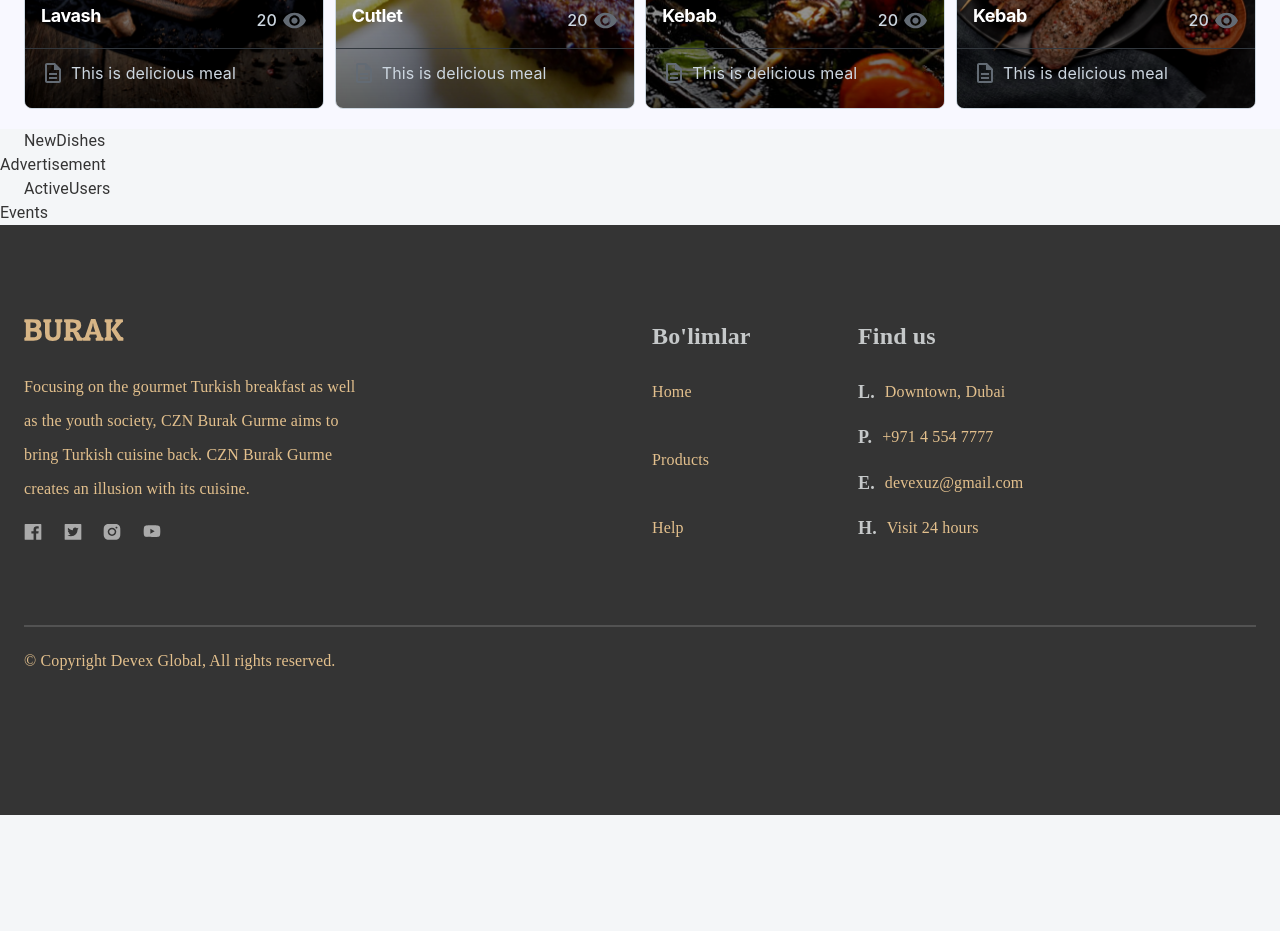
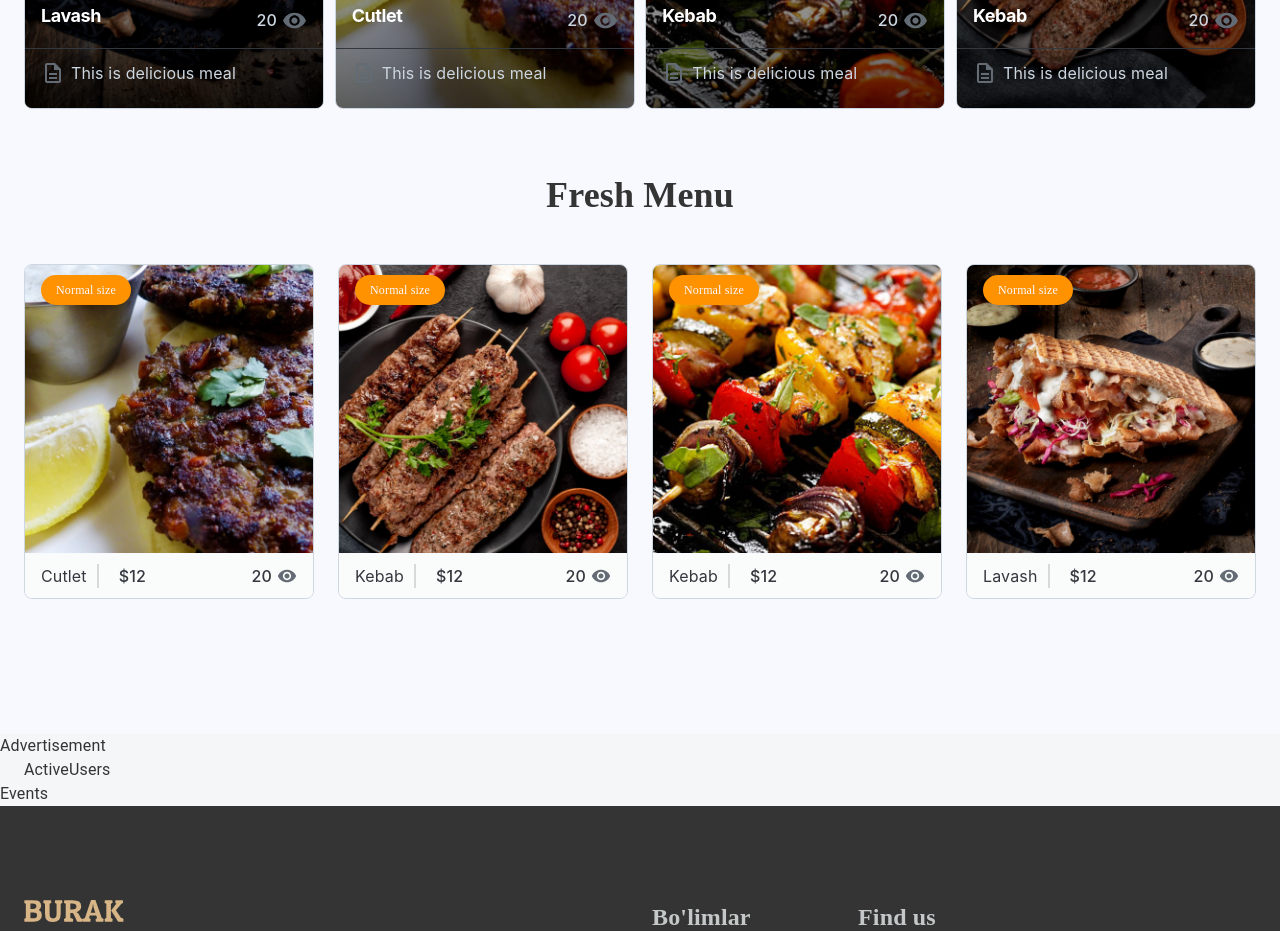
Before and after one commit to Shukurulloo/elora-react, a React (Create React App) app: page / in a window 1280 px wide. Shown: the part 1460-2391 px from the top of the page. Before the commit the page ends 2275 px from the top, so only its background shows below. Built offline with nearby package versions, Linux system fonts and the light colour scheme.

Commit message:
feat: develop newDishes sectional component

```diff
--- a/src/app/components/divider/index.tsx
+++ b/src/app/components/divider/index.tsx
@@ -5,6 +5,7 @@ export interface IDividerProps {
 	width?: string;
 	height?: string;
 	bg?: string;
+	mg?: string
 }
 
 const DividerComponent = styled.span<IDividerProps>`
@@ -12,6 +13,7 @@ const DividerComponent = styled.span<IDividerProps>`
 	min-width: ${({ width }) => `${width}px`};
 	min-height: ${({ height }) => `${height}px`};
 	background: ${({ bg }) => `${bg}`};
+	margin: ${({mg}) => `${mg}`}
 `;
 
 function Divider(props: IDividerProps) {
--- a/src/app/screens/homePage/NewDishes.tsx
+++ b/src/app/screens/homePage/NewDishes.tsx
@@ -1,9 +1,67 @@
 import React from "react";
-import { Container } from "@mui/material";
+import { Box, Container, Stack } from "@mui/material";
+import Card from '@mui/joy/Card';
+import CardOverflow from '@mui/joy/CardOverflow';
+import Typography from '@mui/joy/Typography';
+import {CssVarsProvider} from "@mui/joy/styles";
+import VisibilityIcon from "@mui/icons-material/Visibility";
+import Divider from "../../components/divider";
+import AspectRatio from "@mui/joy/AspectRatio";
+
+const newDishes = [
+    { productName: "Cutlet", imagePath: "/img/cutlet.webp" },
+    { productName: "Kebab", imagePath: "/img/kebab-fresh.webp" },
+    { productName: "Kebab", imagePath: "/img/kebab.webp" },
+    { productName: "Lavash", imagePath: "/img/lavash.webp" },
+];
+
 
 export default function NewDishes() {
-return (
-<div>
-    <Container>NewDishes</Container>
-</div>)
+    return (
+        <div className="new-products-frame">
+            <Container>
+                <Stack className={"main"}>
+                    <Box className={"category-title"}>Fresh Menu</Box>
+                    <Stack className="cards-frame">
+                      <CssVarsProvider>
+                        {newDishes.length !== 0 ? (
+                         newDishes.map((ele, index) => {
+                         return (
+                            <Card key={index} variant="outlined" className={"card"}>
+                                <CardOverflow>
+                                    <div className="product-sale">Normal size</div>
+                                    <AspectRatio ratio="1">
+                                        <img src={ele.imagePath} alt=""/>
+                                    </AspectRatio>
+                                </CardOverflow>
+
+                                <CardOverflow variant="soft" className="product-detail">
+                                <Stack className="info">
+                                     <Stack flexDirection={"row"} >
+                                <Typography className="info">
+                                    {ele.productName}
+                                </Typography>
+                                <Divider width="2" height="24" bg="#d9d9d9" mg="0 10px 0 10px" />
+                                 <Typography className={"price"}>$12</Typography>
+                                  </Stack>
+                                    <Stack>
+                                     <Typography className={"views"}>
+                                        20
+                                        <VisibilityIcon
+                                        sx={{fontSize: 20, marginLeft: "5px"}}/>
+                                     </Typography>
+                                    </Stack>
+                                 </Stack>
+                                </CardOverflow>
+                            </Card>
+                            );
+                         })
+                        ) : (
+                        <Box className="no-data">New products are not available!</Box>
+                        )}
+                        </CssVarsProvider>
+                    </Stack>
+                </Stack>
+            </Container>
+        </div>);
 }
--- a/src/app/screens/homePage/PopularDishes.tsx
+++ b/src/app/screens/homePage/PopularDishes.tsx
@@ -14,7 +14,7 @@ const list = [
     { productName: "Cutlet", imagePath: "/img/cutlet.webp" },
     { productName: "Kebab", imagePath: "/img/kebab.webp" },
     { productName: "Kebab", imagePath: "/img/kebab-fresh.webp" },
-]
+];
 
 export default function PopularDishes() {
 return (
--- a/src/css/home.css
+++ b/src/css/home.css
@@ -17,7 +17,6 @@
     flex-direction: row;
     justify-content: space-between;
     align-items: center;
-
 }
 
 .homepage .static-frame .info .static-box {
@@ -27,7 +26,6 @@
     flex-direction: column;
     align-items: center;
     justify-content: center;
-
 }
 
 .homepage .static-frame .info .static-box .static-num {
@@ -64,7 +62,6 @@
     display: flex;
     flex-direction: column;
     align-items: center;
-
 }
 
 .homepage .popular-dishes-frame .popular-section .category-title{
@@ -84,7 +81,6 @@
     display: flex;
     flex-direction: row;
     justify-content: space-between;
-
 }
 
 .homepage .popular-dishes-frame .popular-section .cards-frame .card {
@@ -101,3 +97,130 @@
     ),
         linear-gradient(to top, rgba(0,0,0,0.4),rgba(0,0,0,0) 300px);
 }
+
+/** NEW PRODUCTS **/
+
+
+.homepage .static-frame .info .static-box .static-text {
+    text-align: center;
+    font-family: "Poppins";
+    font-size: 20px;
+    font-style: normal;
+    font-weight: 500;
+    line-height: 30px;
+    color: #d7b686;
+}
+
+/** POPULAR DISHES **/
+
+.homepage .new-products-frame {
+    width: 100%;
+    height: 605px;
+    display: flex;
+    background: #f8f8ff;
+}
+
+.homepage .new-products-frame .main {
+    margin-top: 45px;
+    display: flex;
+    flex-direction: column;
+    align-items: center;
+
+}
+
+.homepage .new-products-frame .category-title{
+    font-family: "Dancing Script";
+    font-style: normal;
+    font-weight: 700;
+    font-size: 36px;
+    line-height: 43px;
+}
+
+.homepage .new-products-frame .main .cards-frame {
+    width: 100%;
+    margin: 47px 2px 2px 2px;
+    flex-direction: row;
+    justify-content: space-between;
+}
+
+.homepage .new-products-frame .main .card {
+    height: 335px;
+    width: 290px;
+    cursor: pointer;
+}
+.homepage .new-products-frame .product-sale {
+    position: absolute;
+    margin-top: 10px;
+    z-index: 100;
+    width: 90px;
+    height: 30px;
+    display: flex;
+    align-items: center;
+    justify-content: center;
+    background: #ff9200;
+    box-shadow: 4px 6px 20px rgba(0,0,0,0.1);
+    border-radius: 25px;
+    font-family: "Poppins";
+    font-size: 12px;
+    line-height: 21px;
+    color: #f8f8ff;
+}
+
+.homepage .new-products-frame .product-detail {
+    width: auto;
+    height: 49%;
+    display: flex;
+    justify-content: center;
+    margin-top: -12px;
+    border-top: 1px solid;
+    border-color: #f8f8ff;
+    background-color: #fafbfb;
+}
+
+.homepage .new-products-frame .product-detail .info {
+    width: 100%;
+    display: flex;
+    flex-direction: row;
+    justify-content: space-between;
+    align-items: center;
+
+}
+
+.homepage .new-products-frame .product-detail .title {
+    width: 65px;
+    font-weight: 500;
+}
+
+.homepage .new-products-frame .product-detail .price {
+    margin-left: 10px;
+    width: 20px;
+    font-weight: 500;
+}
+
+.homepage .new-products-frame .product-detail .divider {
+    margin: 0 10px 0 10px;
+    width: 2px;
+    background-color: #d9d9d9;
+}
+
+.homepage .new-products-frame .product-detail .views {
+    display: flex;
+    align-items: center;
+    font-weight: 500;
+
+}
+/* .homepage .new-products-frame .product-detail .no-data {
+    width: 100%;
+    height: 300px;
+    display: flex;
+    align-items: center;
+    justify-content: center;
+    align-items: center;
+    text-transform: capitalize;
+    font-family: "Poppins";
+    font-style: normal;
+    font-weight: 400;
+    font-size: 30px;
+    line-height: 34px;
+    color: #e3c08d;
+} */
```
